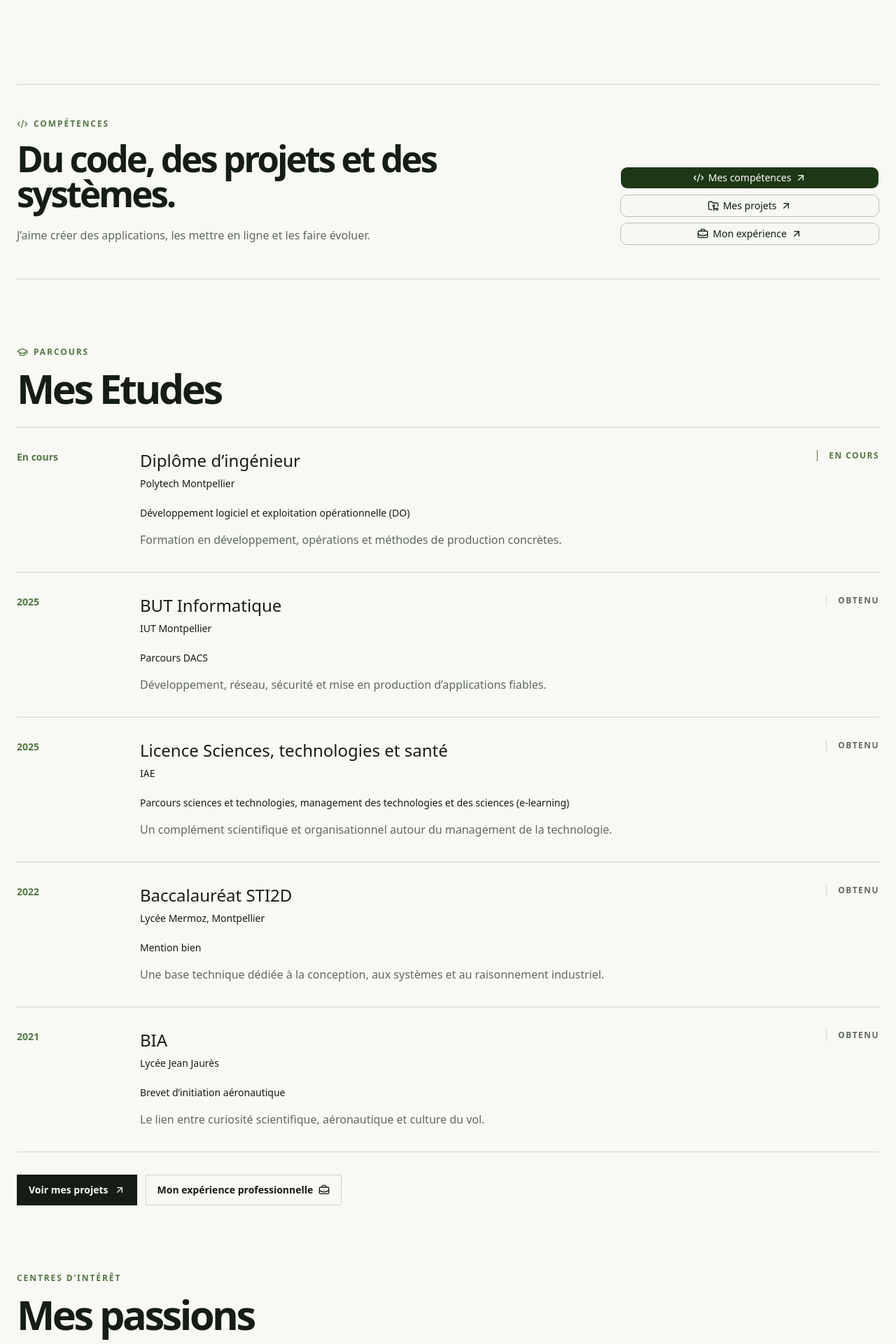
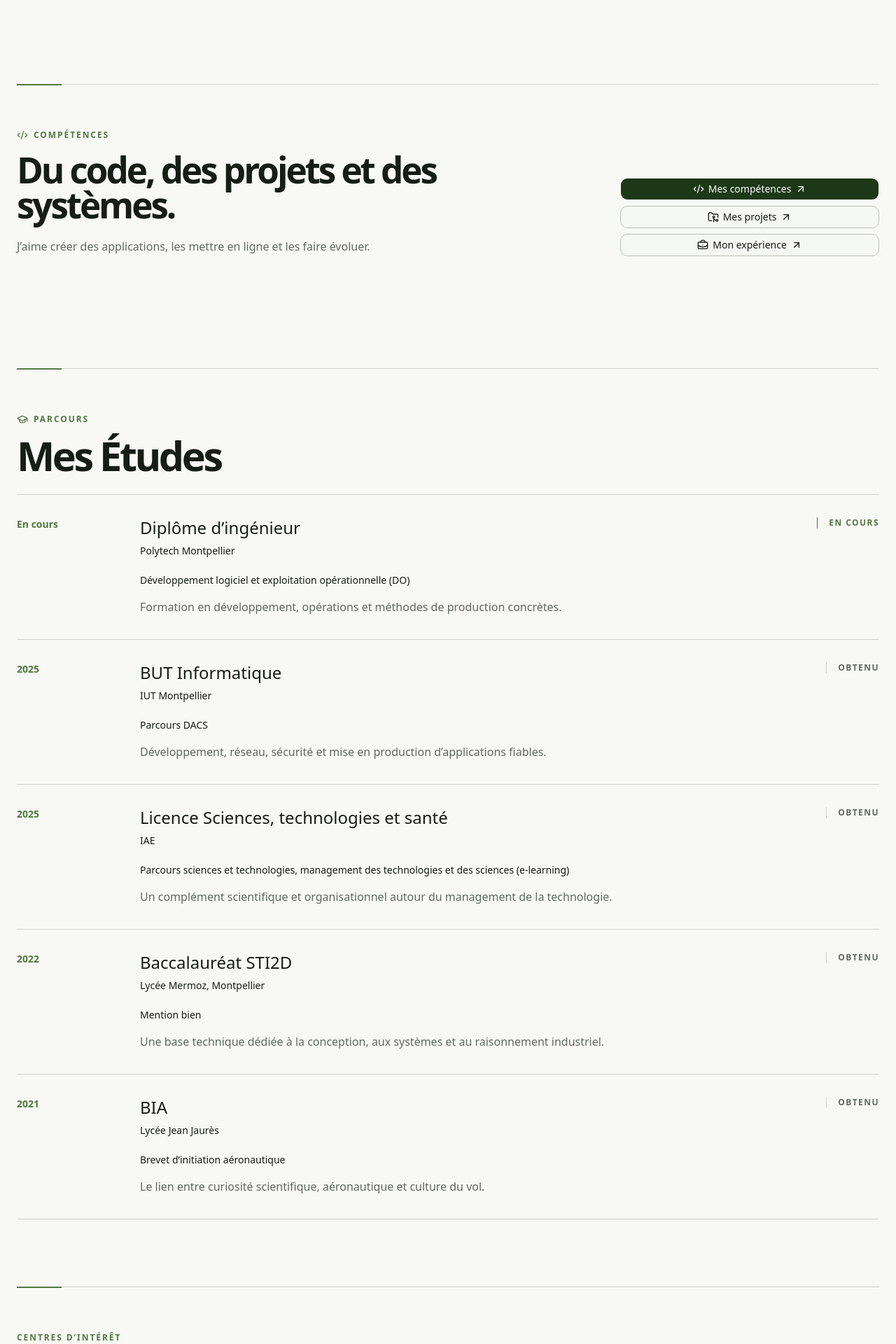
Before and after one commit to laflut3/Portfolio-Leo-Torres, a React (Vite) app: page /fr-fr/profil in a window 1280 px wide. Shown: the part 780-2700 px from the top of the page at 70% size. Built offline with nearby package versions, Linux system fonts and the light colour scheme.

Commit message:
feat: clarify profile and experience sections

```diff
--- a/src/components/sections/EducationSection.tsx
+++ b/src/components/sections/EducationSection.tsx
@@ -1,12 +1,11 @@
-import { Link } from '@tanstack/react-router'
-import { ArrowUpRight, BriefcaseBusiness, GraduationCap } from 'lucide-react'
+import { GraduationCap } from 'lucide-react'
 import { SectionHeading } from '@/components/common/SectionHeading'
-import { pathFor, useTranslation } from '@/i18n'
+import { useTranslation } from '@/i18n'
 
 export function EducationSection() {
-  const { copy, locale } = useTranslation()
+  const { copy } = useTranslation()
   return (
-    <section id="education" className="mt-24 max-md:mt-14">
+    <section id="education" className="profile-section mt-24 max-md:mt-14">
       <SectionHeading
         kicker={copy.education.kicker}
         title={copy.education.title}
@@ -54,22 +53,6 @@ export function EducationSection() {
           },
         )}
       </div>
-      <div className="mt-8 flex flex-wrap gap-3" data-reveal>
-        <Link
-          to={pathFor(locale, 'projects')}
-          className="inline-flex min-h-11 items-center gap-2 border border-foreground bg-foreground px-4 text-sm font-semibold text-background no-underline transition-colors hover:bg-transparent hover:text-foreground focus-visible:outline-2 focus-visible:outline-offset-2 focus-visible:outline-ring"
-        >
-          {copy.education.actions.projects}
-          <ArrowUpRight className="size-4" aria-hidden="true" />
-        </Link>
-        <Link
-          to={pathFor(locale, 'experience')}
-          className="inline-flex min-h-11 items-center gap-2 border border-[var(--portfolio-line)] px-4 text-sm font-semibold text-foreground no-underline transition-colors hover:border-[var(--portfolio-accent)] hover:bg-[color-mix(in_oklch,var(--portfolio-accent)_7%,transparent)] focus-visible:outline-2 focus-visible:outline-offset-2 focus-visible:outline-ring"
-        >
-          {copy.education.actions.experience}
-          <BriefcaseBusiness className="size-4" aria-hidden="true" />
-        </Link>
-      </div>
     </section>
   )
 }
--- a/src/components/sections/ExperienceSection.tsx
+++ b/src/components/sections/ExperienceSection.tsx
@@ -6,15 +6,58 @@ export function ExperienceSection() {
   const { copy } = useTranslation()
 
   return (
-    <section className="mt-24 max-md:mt-14">
+    <section className="mt-24 pb-8 max-md:mt-14">
       <SectionHeading
         kicker={copy.experience.kicker}
         title={copy.experience.title}
         icon={<BriefcaseBusiness className="size-4" aria-hidden="true" />}
       />
-      <p className="max-w-2xl border-t border-[var(--portfolio-line)] pt-7 leading-7 text-[var(--portfolio-text-soft)]">
+      <p className="max-w-2xl leading-7 text-[var(--portfolio-text-soft)]">
         {copy.experience.text}
       </p>
+      <div className="mt-10 border-t border-[var(--portfolio-line)]">
+        {copy.experience.entries.map((entry) => (
+          <article
+            key={`${entry.role}-${entry.company}`}
+            className="experience-card grid grid-cols-[10rem_minmax(0,1fr)] gap-x-8 border-b border-[var(--portfolio-line)] py-9 max-md:grid-cols-1 max-md:gap-y-4 max-md:py-7"
+            data-reveal
+          >
+            <div className="text-sm leading-6 text-[var(--portfolio-text-soft)]">
+              <p className="m-0 font-semibold text-[var(--portfolio-accent)]">
+                {entry.period}
+              </p>
+              <p className="mt-1">{entry.location}</p>
+            </div>
+            <div>
+              <p className="m-0 text-sm font-semibold text-[var(--portfolio-accent)]">
+                {entry.type}
+              </p>
+              <h2 className="mt-2 text-2xl leading-tight font-medium text-foreground">
+                {entry.role}
+              </h2>
+              <p className="mt-2 text-base font-medium text-foreground">
+                {entry.company}
+              </p>
+              <p className="mt-4 max-w-3xl leading-7 text-[var(--portfolio-text-soft)]">
+                {entry.description}
+              </p>
+              <ul
+                className="mt-5 flex flex-wrap gap-2 p-0"
+                aria-label={entry.skillsLabel}
+              >
+                {entry.skills.map((skill) => (
+                  <li
+                    key={skill}
+                    className="list-none border border-[var(--portfolio-line)] px-2.5 py-1 text-sm font-medium text-foreground"
+                  >
+                    {skill}
+                  </li>
+                ))}
+              </ul>
+            </div>
+          </article>
+        ))}
+      </div>
     </section>
   )
 }
--- a/src/components/sections/HeroSection.tsx
+++ b/src/components/sections/HeroSection.tsx
@@ -1,4 +1,4 @@
-import { ArrowUpRight, Mail } from 'lucide-react'
+import { Mail } from 'lucide-react'
 import { Link } from '@tanstack/react-router'
 import { Button } from '@/components/ui/button'
 import { PortraitPanel } from '@/components/visuals/PortraitPanel'
@@ -42,11 +42,6 @@ export function HeroSection() {
         </p>
         <div className="mt-8 flex flex-wrap gap-3" data-reveal>
           <Button asChild size="lg">
-            <Link to={pathFor(locale, 'skills')}>
-              {copy.hero.explore} <ArrowUpRight data-icon="inline-end" />
-            </Link>
-          </Button>
-          <Button asChild variant="outline" size="lg">
             <Link to={pathFor(locale, 'contact')}>
               {copy.hero.contact} <Mail data-icon="inline-end" />
             </Link>
--- a/src/components/sections/SignalSection.tsx
+++ b/src/components/sections/SignalSection.tsx
@@ -6,7 +6,7 @@ export function InterestsSection() {
   return (
     <section
       id="interests"
-      className="mt-24 max-md:mt-16"
+      className="profile-section mt-24 max-md:mt-16"
       aria-label={copy.interests.label}
     >
       <SectionHeading
--- a/src/components/sections/SkillsPreviewSection.tsx
+++ b/src/components/sections/SkillsPreviewSection.tsx
@@ -12,7 +12,10 @@ export function SkillsPreviewSection() {
   const { locale, copy } = useTranslation()
 
   return (
-    <section className="mt-24 border-y border-[var(--portfolio-line)] py-12 max-md:mt-16 max-md:py-9">
+    <section
+      id="skills-overview"
+      className="profile-section profile-section--skills mt-24 max-md:mt-16"
+    >
       <div className="grid grid-cols-[minmax(0,1fr)_minmax(17rem,0.45fr)] items-end gap-10 max-md:grid-cols-1 max-md:gap-7">
         <div className="max-w-3xl" data-reveal>
           <div className="flex items-center gap-2 text-[var(--portfolio-accent)]">
--- a/src/index.css
+++ b/src/index.css
@@ -330,6 +330,32 @@ html.theme-ready [class*='border-'] {
   outline-offset: 3px;
 }
 
+.profile-section {
+  position: relative;
+  scroll-margin-top: 7rem;
+  border-top: 1px solid var(--portfolio-line);
+  padding-top: clamp(2.5rem, 5vw, 4.5rem);
+}
+
+.profile-section::before {
+  position: absolute;
+  top: -1px;
+  left: 0;
+  width: clamp(2.5rem, 5vw, 4.5rem);
+  border-top: 2px solid var(--portfolio-accent);
+  content: '';
+}
+
+.profile-section--skills {
+  padding-bottom: clamp(2.75rem, 5vw, 4.5rem);
+}
+
+.experience-card {
+  transition:
+    background-color 300ms ease,
+    padding-left 300ms ease;
+}
+
 .skill-card,
 .education-card {
   transition:
@@ -339,7 +365,8 @@ html.theme-ready [class*='border-'] {
 
 @media (hover: hover) {
   .skill-card:hover,
-  .education-card:hover {
+  .education-card:hover,
+  .experience-card:hover {
     background: color-mix(in oklch, var(--portfolio-accent) 5%, transparent);
   }
 }
--- a/src/locales/profile.ts
+++ b/src/locales/profile.ts
@@ -7,7 +7,6 @@ export const profile = {
       title: ['Ingénieur en informatique', '& DevOps.'],
       lead: 'Étudiant à Polytech Montpellier en développement informatique et exploitation opérationnelle, l’informatique est plus qu’un travail : c’est une passion.',
       body: 'J’aime travailler sur ce qui relie le code, l’infrastructure et les utilisateurs. Je pense que la sécurité et la gestion de projet sont les points clés qui permettent à un projet d’être mené à bien.',
-      explore: 'Voir mes compétences',
       contact: 'Me contacter',
       photoAlt: 'Portrait de Léo Torres',
     },
@@ -49,13 +48,9 @@ export const profile = {
     },
     education: {
       kicker: 'Parcours',
-      title: 'Mes Etudes',
+      title: 'Mes Études',
       inProgress: 'En cours',
       earned: 'Obtenu',
-      actions: {
-        projects: 'Voir mes projets',
-        experience: 'Mon expérience professionnelle',
-      },
       entries: [
         [
           'Diplôme d’ingénieur',
@@ -112,7 +107,6 @@ export const profile = {
       title: ['Computer engineering student', '& DevOps.'],
       lead: 'A computer engineering and operational systems student at Polytech Montpellier, I see computing as more than work: it is a passion.',
       body: 'I enjoy working on what connects code, infrastructure and users. I believe security and project management are key elements that enable a project to succeed.',
-      explore: 'See my skills',
       contact: 'Contact me',
       photoAlt: 'Portrait of Leo Torres',
     },
@@ -157,10 +151,6 @@ export const profile = {
       title: 'My education',
       inProgress: 'In progress',
       earned: 'Earned',
-      actions: {
-        projects: 'View my projects',
-        experience: 'My professional experience',
-      },
       entries: [
         [
           'Engineering degree',
```
Also changed, not shown: src/locales/experience.ts (+52 -4 lines), public/llms.txt.
